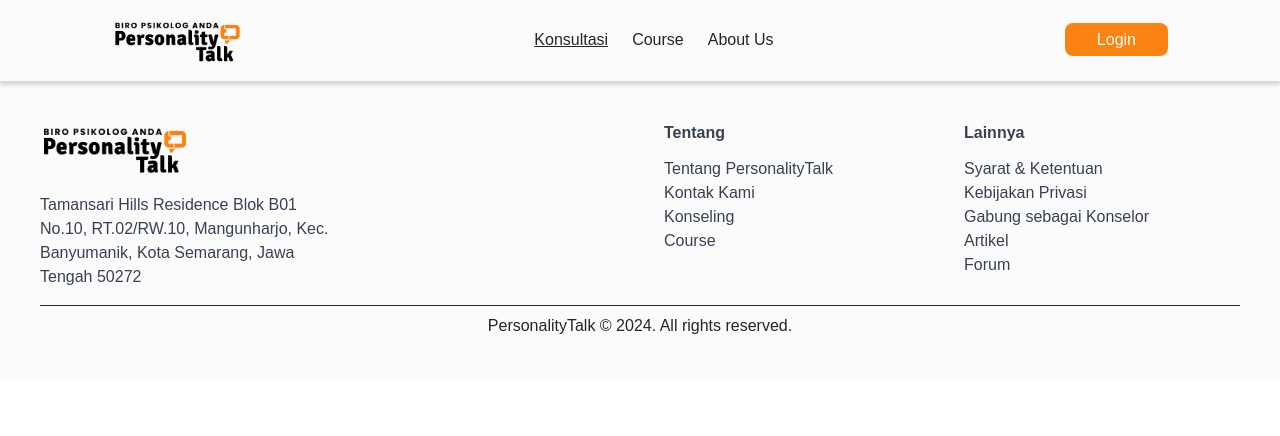
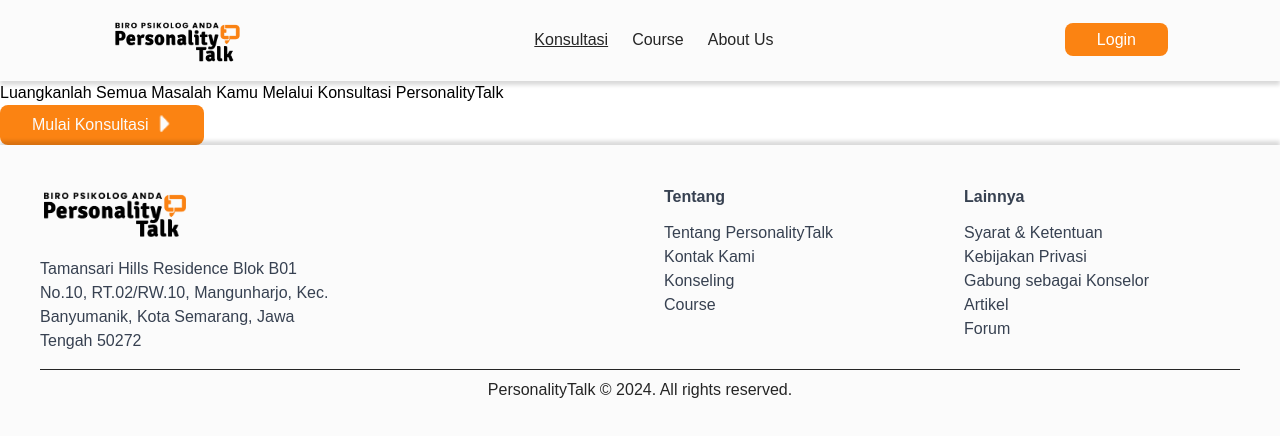
Before and after one commit to tim3-msibCDI/fe-personalitytalk, a Next.js app: page /konsultasi in a window 1280 px wide. Shown: the top 436 px of the page. Built offline with nearby package versions, Linux system fonts and the light colour scheme.

Commit message:
add button

```diff
--- a/app/(user)/konsultasi/page.jsx
+++ b/app/(user)/konsultasi/page.jsx
@@ -1,9 +1,19 @@
-import Hero from "@/components/user/konsultasi/hero";
+import ButtonPrimary from "@/components/button/buttonprimary";
+import Image from "next/image";
 
 export default function Konsultasi() {
+  const ajakan =
+    "Luangkanlah Semua Masalah Kamu Melalui Konsultasi PersonalityTalk";
+
   return (
     <>
-        <Hero />
+      <div>
+        <h1>{ajakan}</h1>
+        <ButtonPrimary className="flex">
+          Mulai Konsultasi
+          <Image src="/icons/arrow.png" alt="Arrow" width={15} height={15} className="ml-2"/>
+        </ButtonPrimary>
+      </div>
     </>
-  )
+  );
 }
--- /dev/null
+++ b/components/button/buttonprimary.jsx
@@ -0,0 +1,15 @@
+export default function ButtonPrimary({ children, onClick, className, type = "button", disabled = false }) {
+
+  return (
+    <>
+    <button
+      type={type}
+      onClick={onClick}
+      className={`bg-primary py-2 px-8 rounded-lg text-whitebg ${className} ${disabled ? 'opacity-50 cursor-not-allowed' : ''}`}
+      disabled={disabled}
+    >
+      {children}
+    </button>
+    </>
+  )
+}
--- /dev/null
+++ b/components/user/konsultasi/cardtop.jsx
@@ -0,0 +1,11 @@
+export default function Cardtop() {
+  return (
+    <>
+        <>
+            <div className="bg-primarylight">
+
+            </div>
+        </>
+    </>
+  )
+}
```
Also changed, not shown: components/user/konsultasi/hero.jsx (deleted, +0 -7 lines).
